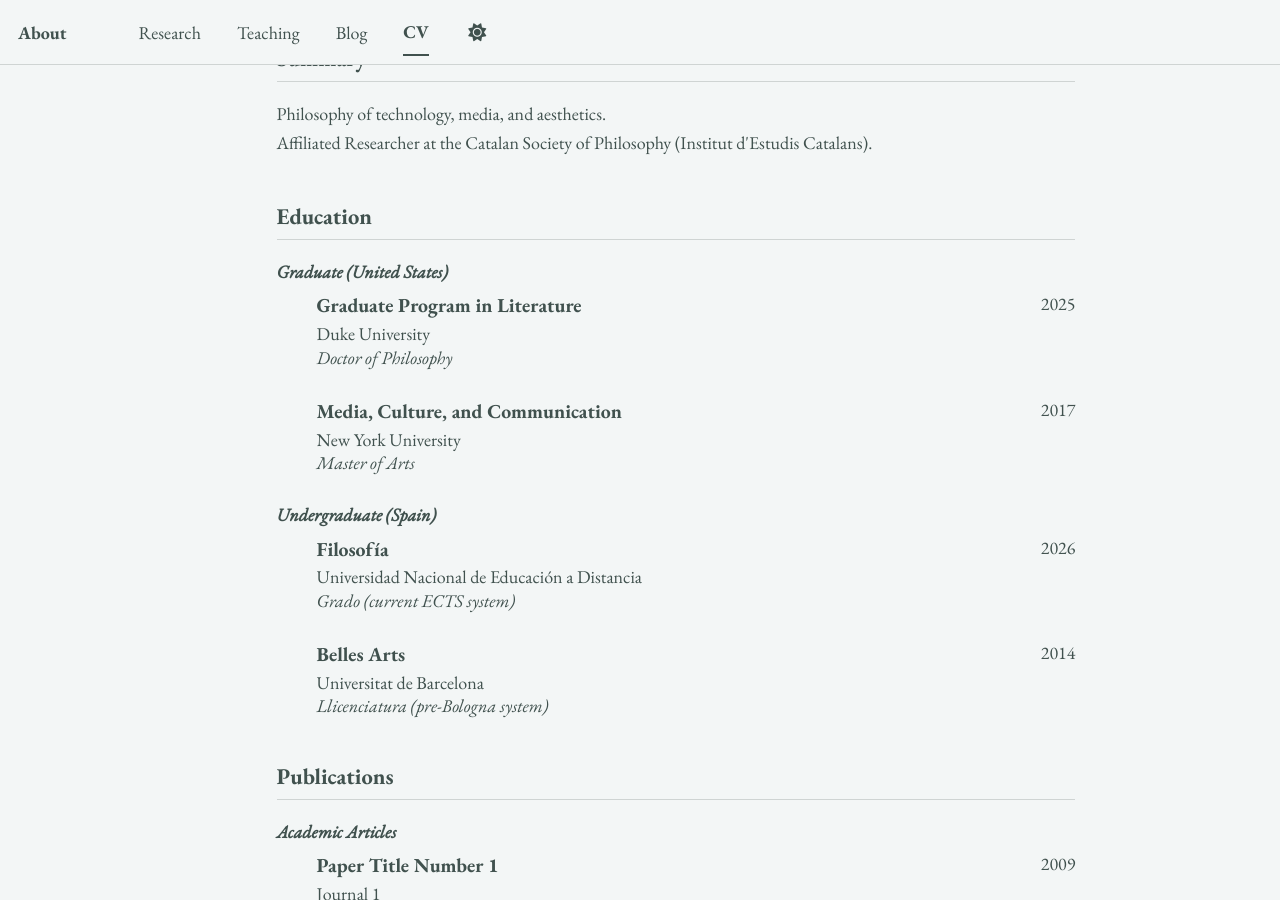
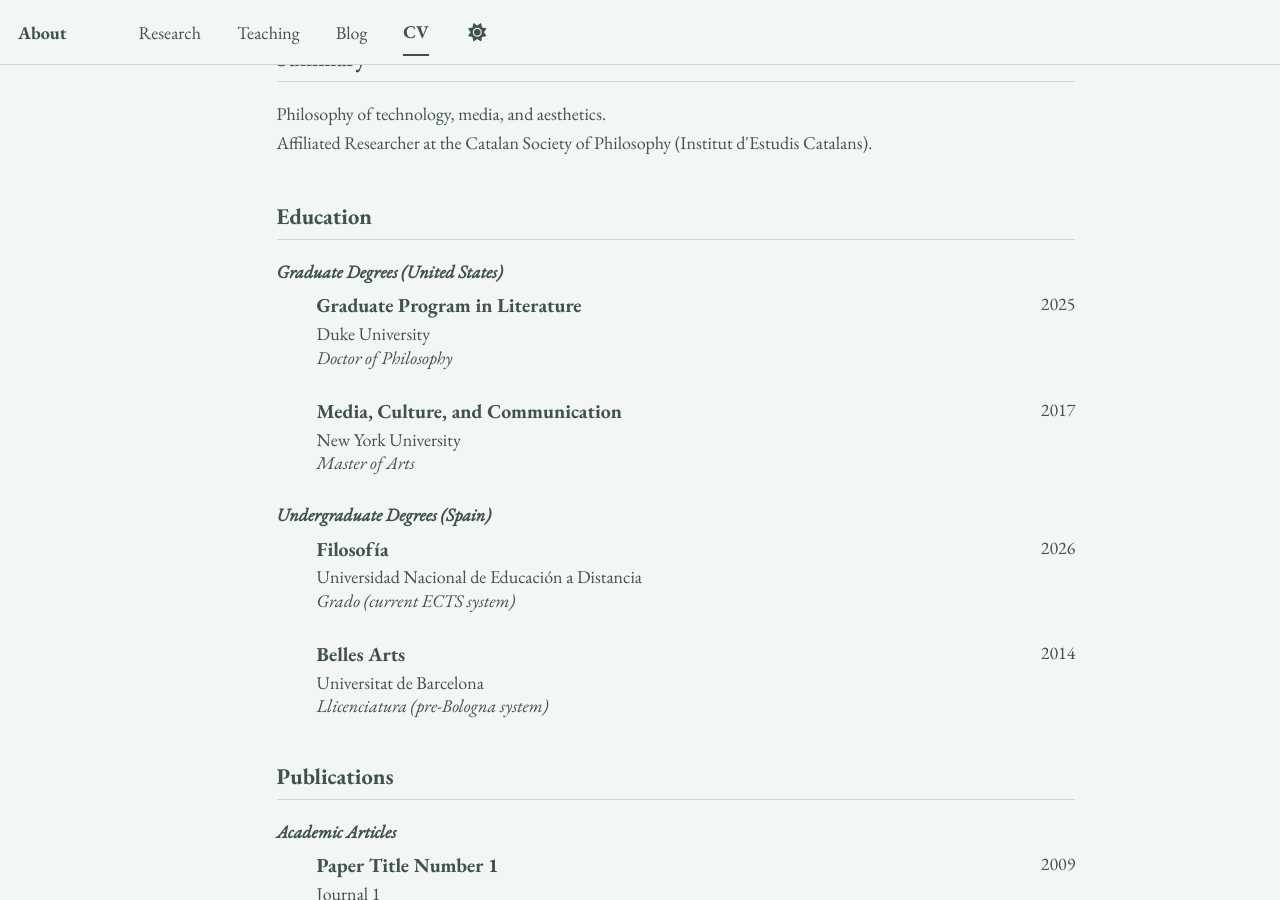
Before and after one commit to epujol90/epujol90.github.io, a Jekyll site: the page built from _pages/cv-json.md, in a window 1280 px wide and 900 px high, scrolled down 306 px. Built offline with Jekyll 4.4.1, drawn with Linux system fonts in a browser that asks for light colours; a script bundle is joined from its source files by our own code; library files that are not in the unit come from our copies.

Commit message:
Update cv.json

```diff
--- a/_data/cv.json
+++ b/_data/cv.json
@@ -40,7 +40,7 @@
       "endDate": "2025",
       "gpa": null,
       "courses": [],
-      "category": "Graduate (United States)"
+      "category": "Graduate Degrees (United States)"
     },
     {
       "institution": "New York University",
@@ -50,7 +50,7 @@
       "endDate": "2017",
       "gpa": null,
       "courses": [],
-      "category": "Graduate (United States)"
+      "category": "Graduate Degrees (United States)"
     },
     {
       "institution": "Universidad Nacional de Educación a Distancia",
@@ -60,7 +60,7 @@
       "endDate": "2026",
       "gpa": null,
       "courses": [],
-      "category": "Undergraduate (Spain)"
+      "category": "Undergraduate Degrees (Spain)"
     },
     {
       "institution": "Universitat de Barcelona",
@@ -70,7 +70,7 @@
       "endDate": "2014",
       "gpa": null,
       "courses": [],
-      "category": "Undergraduate (Spain)"
+      "category": "Undergraduate Degrees (Spain)"
     }
   ],
   "skills": [],
```
